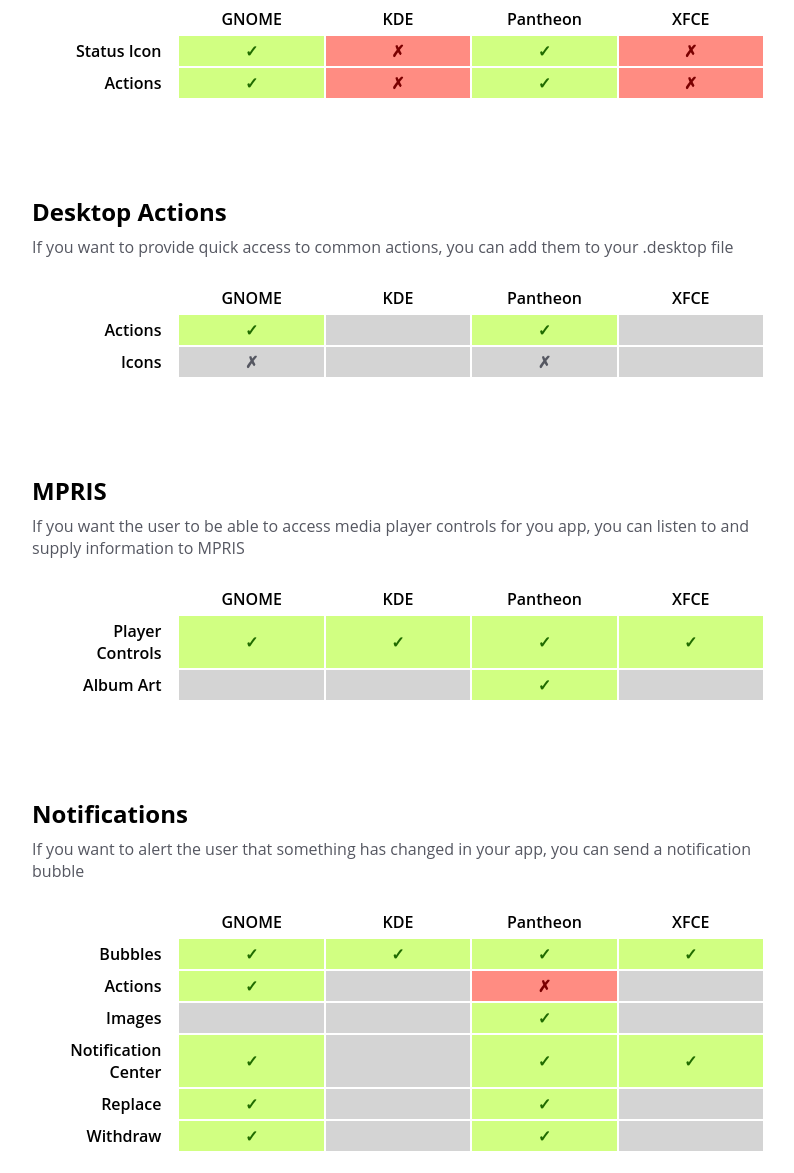
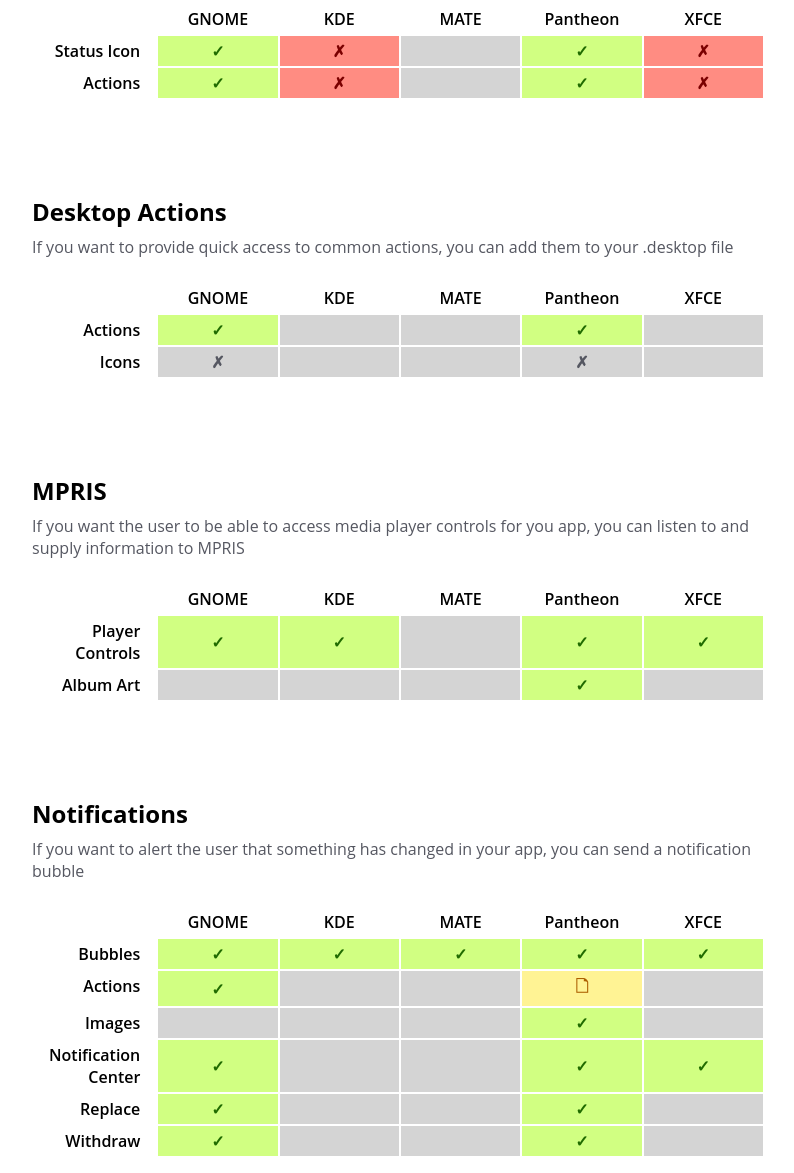
Before and after one commit to islinuxabout/systray, a plain HTML site: page index.html in a window 1280 px wide. Shown: the part 512-1685 px from the top of the page, without its empty margins (242-1036 px from the left). Drawn offline with Linux system fonts and the light colour scheme.

Commit message:
Add MATE, planned state

```diff
--- a/index.html
+++ b/index.html
@@ -21,18 +21,21 @@
     <div></div>
     <div class="ch">GNOME</div>
     <div class="ch">KDE</div>
+    <div class="ch">MATE</div>
     <div class="ch">Pantheon</div>
     <div class="ch">XFCE</div>
 
     <div class="rh">Status Icon</div>
     <div class="td checked">✓</div>
     <div class="td crossed">✗</div>
+    <div class="td"></div>
     <div class="td checked">✓</div>
     <div class="td crossed">✗</div>
 
     <div class="rh">Actions</div>
     <div class="td checked">✓</div>
     <div class="td crossed">✗</div>
+    <div class="td"></div>
     <div class="td checked">✓</div>
     <div class="td crossed">✗</div>
 
@@ -43,17 +46,20 @@
     <div></div>
     <div class="ch">GNOME</div>
     <div class="ch">KDE</div>
+    <div class="ch">MATE</div>
     <div class="ch">Pantheon</div>
     <div class="ch">XFCE</div>
 
     <div class="rh">Actions</div>
     <div class="td checked">✓</div>
     <div class="td"></div>
+    <div class="td"></div>
     <div class="td checked">✓</div>
     <div class="td"></div>
 
     <div class="rh">Icons</div>
     <div class="td">✗</div>
+    <div class="td"></div>
     <div class="td"></div>
     <div class="td">✗</div>
     <div class="td"></div>
@@ -64,16 +70,19 @@
     <div></div>
     <div class="ch">GNOME</div>
     <div class="ch">KDE</div>
+    <div class="ch">MATE</div>
     <div class="ch">Pantheon</div>
     <div class="ch">XFCE</div>
 
     <div class="rh">Player Controls</div>
     <div class="td checked">✓</div>
     <div class="td checked">✓</div>
+    <div class="td"></div>
     <div class="td checked">✓</div>
     <div class="td checked">✓</div>
 
     <div class="rh">Album Art</div>
+    <div class="td"></div>
     <div class="td"></div>
     <div class="td"></div>
     <div class="td checked">✓</div>
@@ -85,6 +94,7 @@
     <div></div>
     <div class="ch">GNOME</div>
     <div class="ch">KDE</div>
+    <div class="ch">MATE</div>
     <div class="ch">Pantheon</div>
     <div class="ch">XFCE</div>
 
@@ -93,14 +103,17 @@
     <div class="td checked">✓</div>
     <div class="td checked">✓</div>
     <div class="td checked">✓</div>
+    <div class="td checked">✓</div>
 
     <div class="rh">Actions</div>
     <div class="td checked">✓</div>
     <div class="td"></div>
-    <div class="td crossed">✗</div>
+    <div class="td"></div>
+    <div class="td planned">🗋</div>
     <div class="td"></div>
 
     <div class="rh">Images</div>
+    <div class="td"></div>
     <div class="td"></div>
     <div class="td"></div>
     <div class="td checked">✓</div>
@@ -109,11 +122,13 @@
     <div class="rh">Notification Center</div>
     <div class="td checked">✓</div>
     <div class="td"></div>
+    <div class="td"></div>
     <div class="td checked">✓</div>
     <div class="td checked">✓</div>
 
     <div class="rh">Replace</div>
     <div class="td checked">✓</div>
+    <div class="td"></div>
     <div class="td"></div>
     <div class="td checked">✓</div>
     <div class="td"></div>
@@ -121,6 +136,7 @@
     <div class="rh">Withdraw</div>
     <div class="td checked">✓</div>
     <div class="td"></div>
+    <div class="td"></div>
     <div class="td checked">✓</div>
     <div class="td"></div>
 
--- a/main.css
+++ b/main.css
@@ -5,7 +5,7 @@ html {
 body {
     display: grid;
     font-family: "Open Sans", Helvetica;
-    grid-template-columns: 1fr 1fr 1fr 1fr 1fr;
+    grid-template-columns: 1fr 1fr 1fr 1fr 1fr 1fr;
     margin: 0 auto;
     max-width: 80ch;
 }
@@ -14,7 +14,7 @@ h1,
 h2,
 p {
     grid-column-start: 1;
-    grid-column-end: 6;
+    grid-column-end: 7;
 }
 
 h1 {
@@ -68,6 +68,11 @@ p {
     color: #7a0000;
 }
 
+.td.planned {
+    background-color: #fff394;
+    color: #ad5f00;
+}
+
 .rh {
     text-align: right;
 }
```
